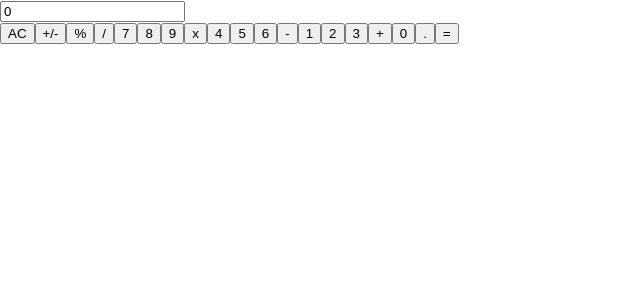
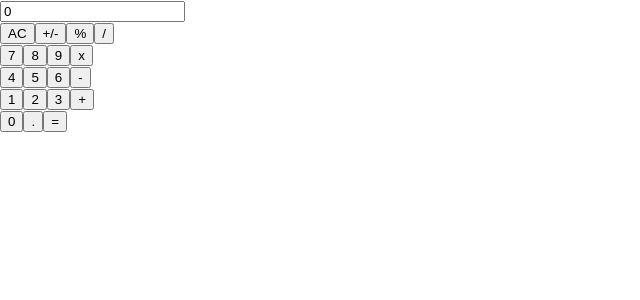
Before and after one commit to sneeu-leeu/math-magicians, a React (Create React App) app: page / in a window 1280 px wide. Shown: the top 300 px of the page, without its empty margins (0-640 px from the left). Built offline with nearby package versions, Linux system fonts and the light colour scheme.

Commit message:
Add div tags to help order

```diff
--- a/src/components/calculator.js
+++ b/src/components/calculator.js
@@ -6,26 +6,36 @@ class Calculator extends React.Component {
     return (
       <div id="calculator">
         <input className="" value="0" />
-        <div className="buttons">
+        <div className="buttons grid-box">
+          <div className="buttons-row">
             <button type="button">AC</button>
             <button type="button">+/-</button>
             <button type="button">%</button>
-          <button className="" type="button">/</button>
+            <button type="button">/</button>
+          </div>
+          <div className="buttons-row">
             <button type="button">7</button>
             <button type="button">8</button>
             <button type="button">9</button>
-          <button className="" type="button">x</button>
+            <button type="button">x</button>
+          </div>
+          <div className="buttons-row">
             <button type="button">4</button>
             <button type="button">5</button>
             <button type="button">6</button>
-          <button className="" type="button">-</button>
+            <button type="button">-</button>
+          </div>
+          <div className="buttons-row">
             <button type="button">1</button>
             <button type="button">2</button>
             <button type="button">3</button>
-          <button className="" type="button">+</button>
+            <button type="button">+</button>
+          </div>
+          <div className="buttons-row">
             <button id="nill-button" type="button">0</button>
             <button type="button">.</button>
-          <button className="" type="button">=</button>
+            <button type="button">=</button>
+          </div>
         </div>
       </div>
     );
```
Lines whose indentation alone changed are shown as unchanged.
